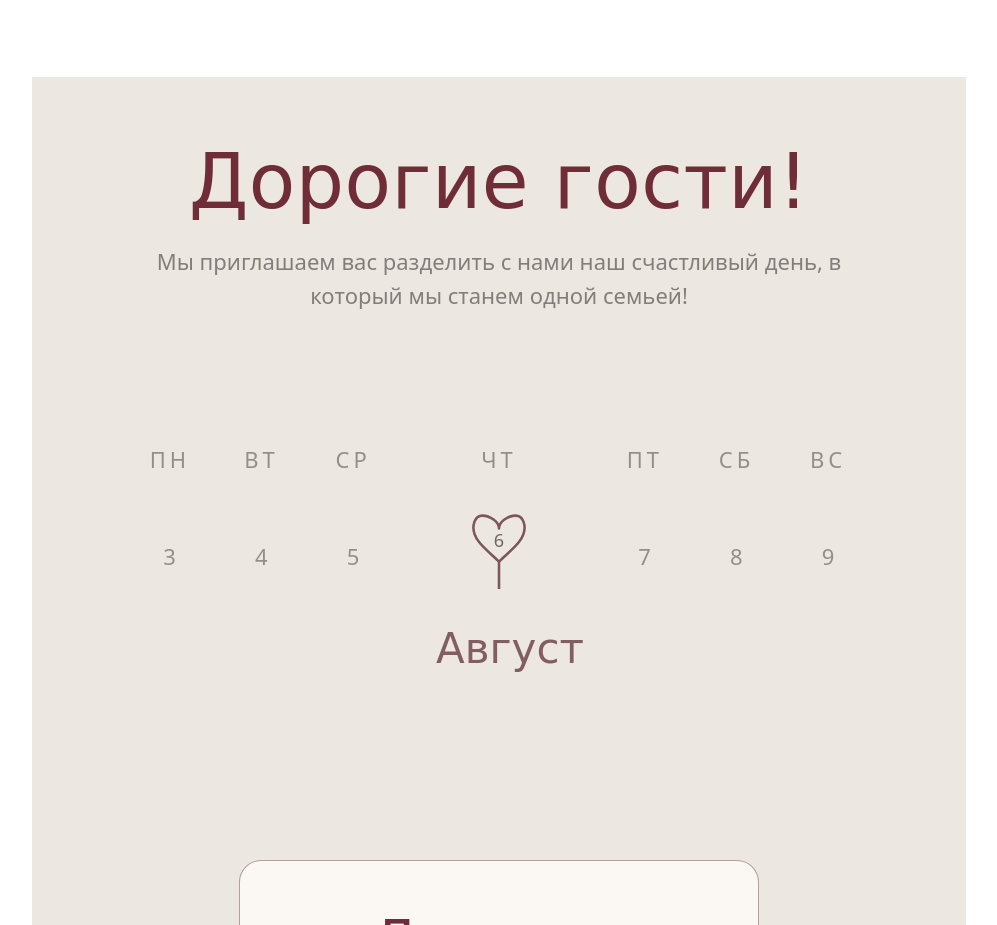
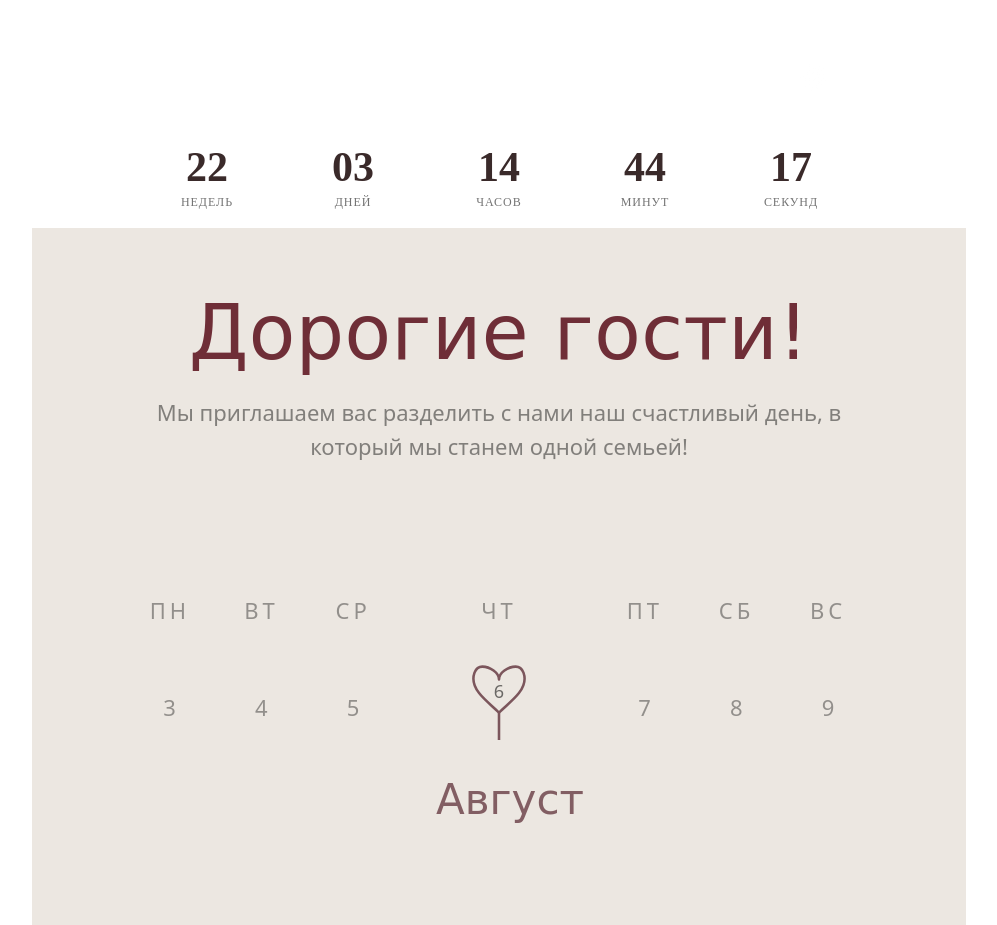
Before and after one commit to elizaveta1234567/wedding-site, a plain HTML site: page index.html in a window 1280 px wide. Shown: the part 1020-1945 px from the top of the page, without its empty margins (141-1138 px from the left). Drawn offline with nearby package versions, Linux system fonts and the light colour scheme; files whose address does not match are found by name.

Commit message:
add timer

```diff
--- a/index.html
+++ b/index.html
@@ -96,6 +96,60 @@ else pause();
     </div>
   </div>
 </section>
+<!-- ТАЙМЕР -->
+<div class="countdown">
+  <div class="countdown-item">
+    <span id="weeks">00</span>
+    <small>недель</small>
+  </div>
+  <div class="countdown-item">
+    <span id="days">00</span>
+    <small>дней</small>
+  </div>
+  <div class="countdown-item">
+    <span id="hours">00</span>
+    <small>часов</small>
+  </div>
+  <div class="countdown-item">
+    <span id="minutes">00</span>
+    <small>минут</small>
+  </div>
+  <div class="countdown-item">
+    <span id="seconds">00</span>
+    <small>секунд</small>
+  </div>
+</div>
+<script>
+  const targetDate = new Date("2026-08-06T00:00:00").getTime();
+
+  function updateCountdown(){
+    const now = new Date().getTime();
+    const diff = targetDate - now;
+
+    if(diff <= 0){
+      document.querySelector('.countdown').innerHTML =
+        "<strong>Сегодня наш день 🤍</strong>";
+      return;
+    }
+
+    const totalSeconds = Math.floor(diff / 1000);
+    const weeks = Math.floor(totalSeconds / (7 * 24 * 60 * 60));
+    const days = Math.floor((totalSeconds % (7 * 24 * 60 * 60)) / (24 * 60 * 60));
+    const hours = Math.floor((totalSeconds % (24 * 60 * 60)) / (60 * 60));
+    const minutes = Math.floor((totalSeconds % (60 * 60)) / 60);
+    const seconds = totalSeconds % 60;
+
+    document.getElementById("weeks").textContent = weeks.toString().padStart(2, "0");
+    document.getElementById("days").textContent = days.toString().padStart(2, "0");
+    document.getElementById("hours").textContent = hours.toString().padStart(2, "0");
+    document.getElementById("minutes").textContent = minutes.toString().padStart(2, "0");
+    document.getElementById("seconds").textContent = seconds.toString().padStart(2, "0");
+  }
+
+  updateCountdown();
+  setInterval(updateCountdown, 1000);
+</script>
+
 <section class="calendar-section" id="calendar">
   <div class="invite-wrap">
     <h2 class="invite-title">Дорогие гости!</h2>
--- a/styles.css
+++ b/styles.css
@@ -1705,3 +1705,52 @@ details-card{
     row-gap: 14px;
   }
 }
+/* =========================
+   ТАЙМЕР
+========================= */
+
+.countdown{
+  display: grid;
+  grid-template-columns: repeat(5, 1fr);
+  gap: 14px;
+  max-width: 760px;
+  margin: 48px auto 0;
+  padding: 18px 22px;
+  background: rgba(255,255,255,0.45);
+  backdrop-filter: blur(2px);
+  border-radius: 16px;
+}
+
+.countdown-item{
+  text-align: center;
+}
+
+.countdown-item span{
+  display: block;
+  font-family: "Times New Roman", Georgia, serif;
+  font-size: clamp(28px, 4vw, 42px);
+  font-weight: 600;
+  color: #3a2a2a;
+}
+
+.countdown-item small{
+  display: block;
+  margin-top: 4px;
+  font-size: 12px;
+  letter-spacing: 0.08em;
+  text-transform: uppercase;
+  color: rgba(0,0,0,.55);
+}
+
+/* Мобилка */
+@media (max-width: 600px){
+  .countdown{
+    grid-template-columns: repeat(2, 1fr);
+    gap: 18px;
+    padding: 20px 16px;
+  }
+
+  .countdown-item:last-child{
+    grid-column: span 2;
+  }
+}
```
